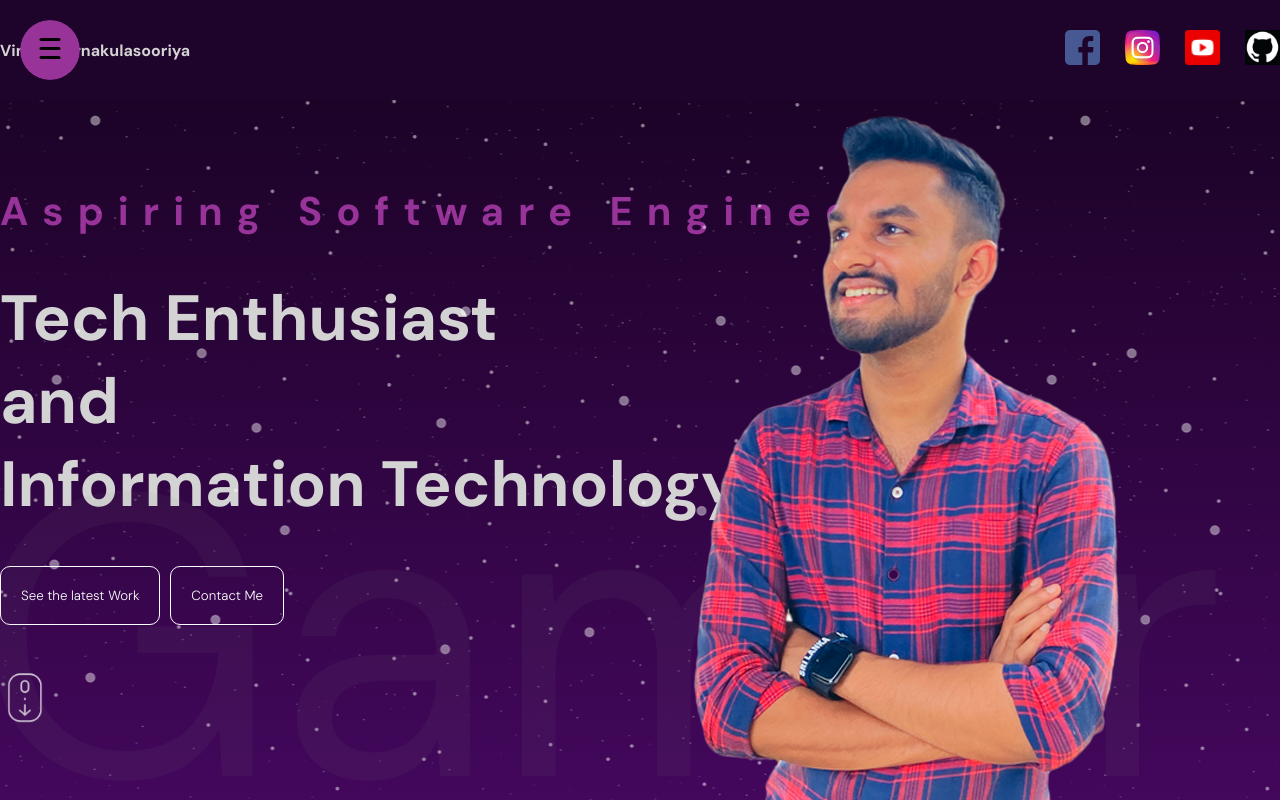
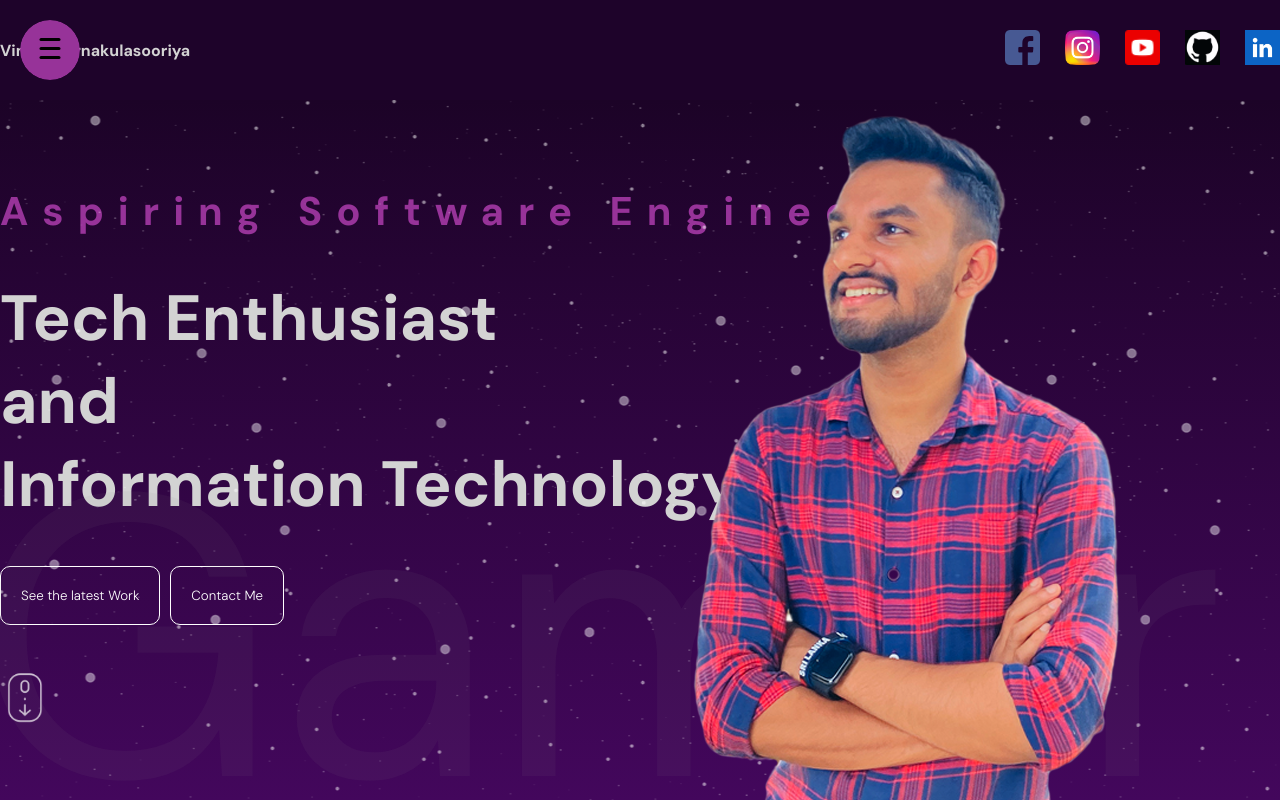
Before and after one commit to vinuwa98/vite-react-deploy, a React (Vite) app: page / in a window 1280 px wide. Shown: the top 800 px of the page. Built offline with nearby package versions, Linux system fonts and the light colour scheme.

Commit message:
Add LinkedIn Link

```diff
--- a/src/components/navbar/navbar.jsx
+++ b/src/components/navbar/navbar.jsx
@@ -20,6 +20,7 @@
           <a href="https://www.instagram.com/vinuwa.social/"><img src="/instagram.png" alt="Instagram" /></a>
           <a href="https://www.youtube.com/@VinodWarnakulasooriya975/"><img src="/youtube.png" alt="YouTube" /></a>
           <a href="https://github.com/vinuwa98"><img src="/github.png" alt="github" /></a>
+          <a href="https://www.linkedin.com/in/vinuwa"><img src="/linkedin.jpg" alt="github" /></a>
         </div>
       </div>
     </div>
```
